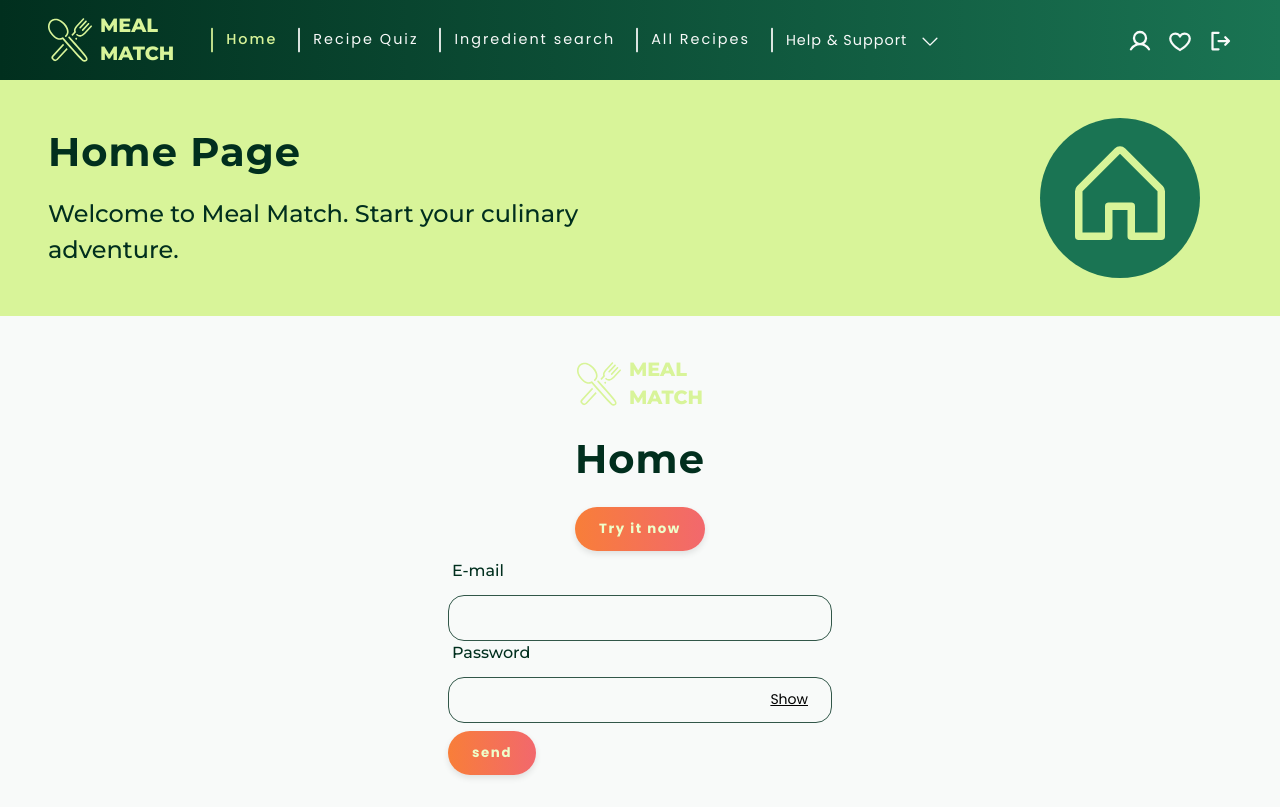
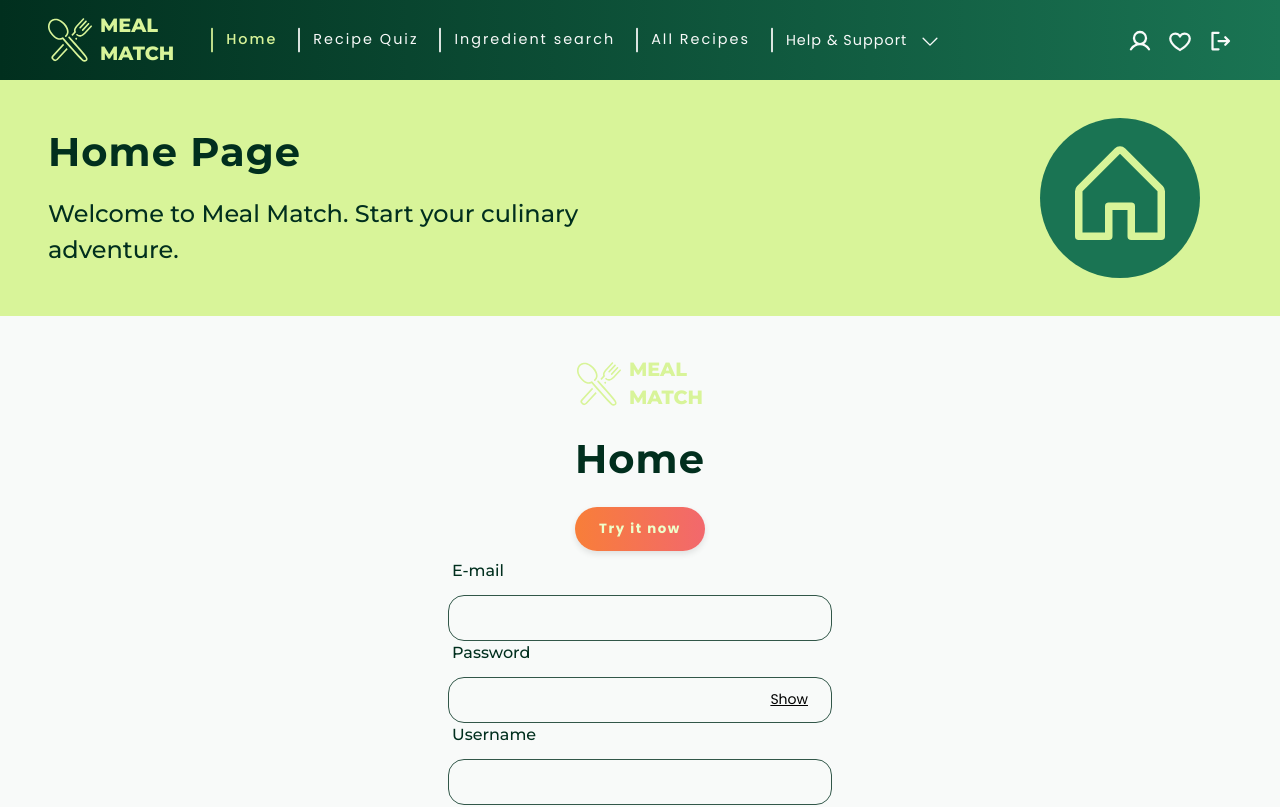
Before and after one commit to AnneKluytmans/novi-frontend-final-project-meal-match, a React (Vite) app: page / in a window 1280 px wide. Shown: the top 807 px of the page. Built offline with nearby package versions, Linux system fonts and the light colour scheme.

Commit message:
Created Username field component and fixed maxLength within inputfield components

```diff
--- a/src/components/form/emailField/EmailField.jsx
+++ b/src/components/form/emailField/EmailField.jsx
@@ -5,7 +5,7 @@ import isEmailValid from '../../../helpers/isEmailValid.js';
 
 function EmailField() {
     const { register, formState: {errors} } = useFormContext();
-    const maxEmailLength = 254;
+    const maxEmailLength = 64;
 
     return (
         <InputField
@@ -17,7 +17,7 @@ function EmailField() {
             validation={{
                 required: 'Email is required',
                 validate: isEmailValid,
-                maxLength: { value: {maxEmailLength}, message: `Email cannot exceed ${maxEmailLength} characters` }
+                maxLength: { value: maxEmailLength, message: `Email cannot exceed ${maxEmailLength} characters` }
             }}
             error={errors.email}
         />
--- a/src/components/form/passwordField/PasswordField.jsx
+++ b/src/components/form/passwordField/PasswordField.jsx
@@ -21,7 +21,7 @@ function PasswordField() {
                 validation={{
                     required: 'Password is required',
                     validate: isPasswordValid,
-                    maxLength: { value: {maxPasswordLength}, message: `Password cannot exceed ${maxPasswordLength} characters` }
+                    maxLength: { value: maxPasswordLength, message: `Password cannot exceed ${maxPasswordLength} characters` }
                 }}
                 error={errors.password}
             />
--- /dev/null
+++ b/src/components/form/usernameField/UsernameField.jsx
@@ -0,0 +1,24 @@
+import { useFormContext } from 'react-hook-form';
+import InputField from '../inputField/InputField.jsx';
+
+function UsernameField() {
+    const { register, formState: {errors} } = useFormContext();
+    const maxUsernameLength = 36;
+
+    return (
+        <InputField
+            id="username-field"
+            type="text"
+            name="username"
+            label="Username"
+            register={register}
+            validation={{
+                required: 'Username is required',
+                maxLength: { value: maxUsernameLength, message: `Username cannot exceed ${maxUsernameLength} characters` }
+            }}
+            error={errors.username}
+        />
+    );
+}
+
+export default UsernameField;
--- a/src/pages/homePage/Home.jsx
+++ b/src/pages/homePage/Home.jsx
@@ -8,7 +8,9 @@ import SectionDivider from '../../components/sectionDivider/SectionDivider.jsx';
 import Header from '../../components/header/Header.jsx';
 import EmailField from '../../components/form/emailField/EmailField.jsx';
 import PasswordField from '../../components/form/passwordField/PasswordField.jsx';
+import UsernameField from '../../components/form/usernameField/UsernameField.jsx';
 import './Home.css';
+
 
 
 
@@ -42,6 +44,7 @@ function Home() {
                       <form onSubmit={methods.handleSubmit(handleFormSubmit)} noValidate>
                           <EmailField />
                           <PasswordField />
+                          <UsernameField />
                           <Button
                               type="submit"
                               className="btn btn__default"
```
